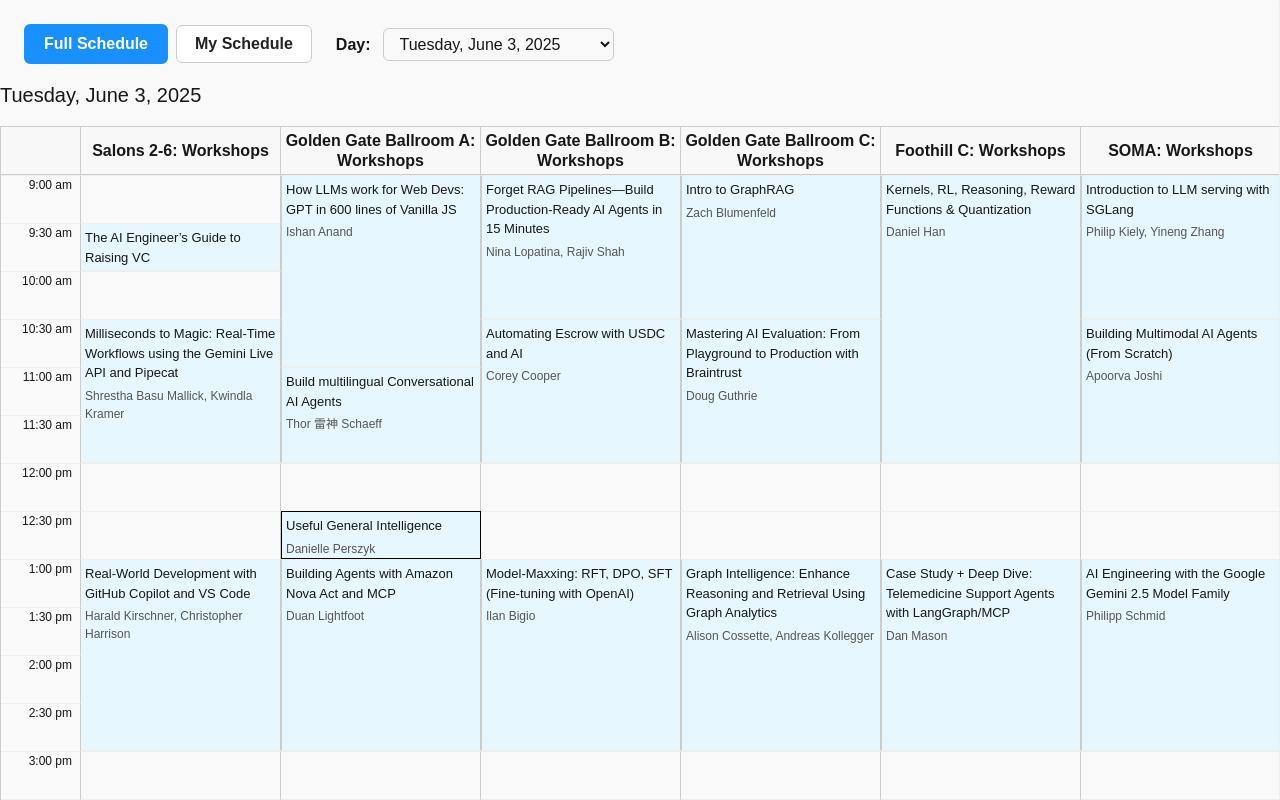
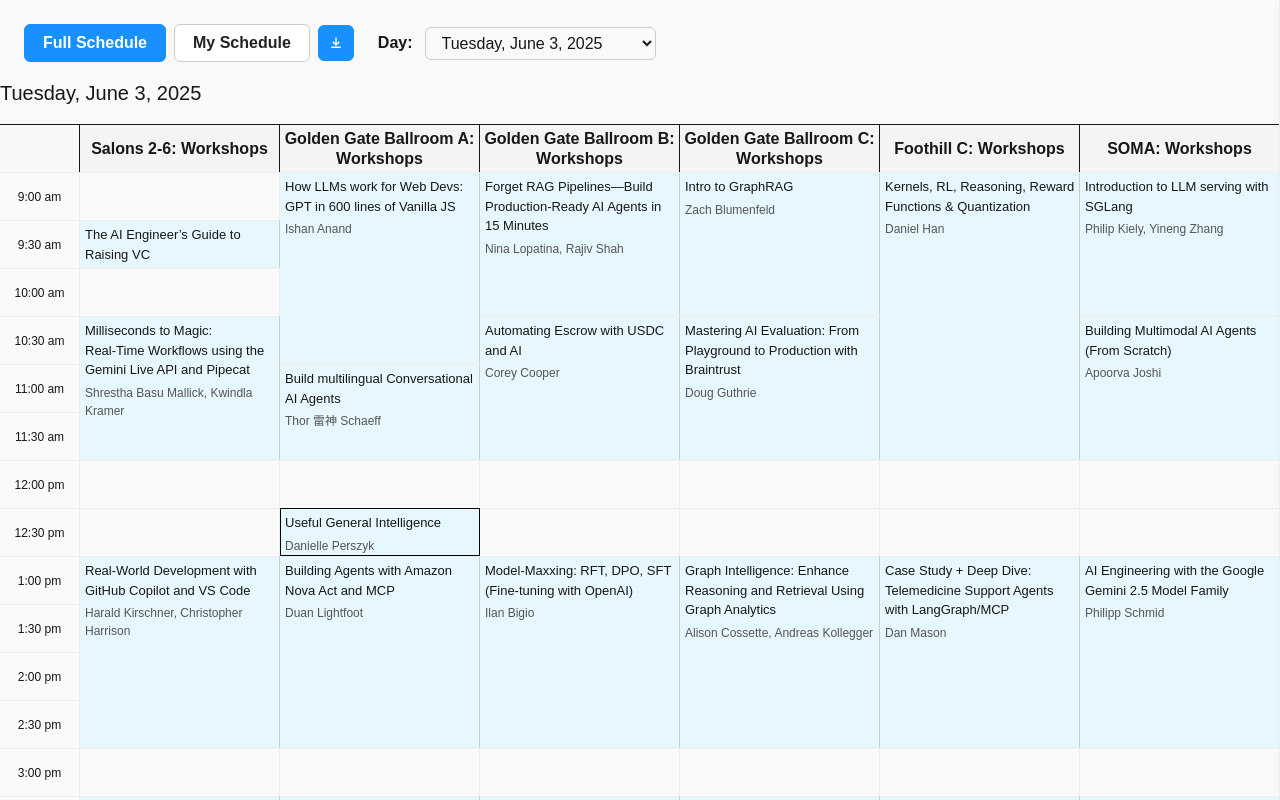
Before and after one commit to gwitwer/aiewf25, a Next.js app: page / in a window 1280 px wide. Built offline with nearby package versions, Linux system fonts and the light colour scheme.

Commit message:
Add ics download

```diff
--- a/app/page.tsx
+++ b/app/page.tsx
@@ -6,6 +6,7 @@
 import { getScheduleForDay } from "@/src/utils/scheduleUtils";
 import { Session, Speaker } from "@/src/types/schedule";
 import { useIsMobile } from "@/src/utils/useIsMobile";
+import ExportICSButton from "@/src/components/ExportICSButton";
 
 const days = [
   { date: "2025-06-03", label: "Tuesday, June 3, 2025" },
@@ -107,7 +108,7 @@
                   fontSize: 16,
                   padding: '6px 18px',
                   borderRadius: 6,
-                  border: view === 'full' ? '2px solid #1890ff' : '1px solid #ccc',
+                  border: view === 'full' ? '1px solid #1890ff' : '1px solid #ccc',
                   background: view === 'full' ? '#1890ff' : '#fff',
                   color: view === 'full' ? '#fff' : '#222',
                   cursor: 'pointer',
@@ -123,7 +124,7 @@
                   fontSize: 16,
                   padding: '6px 18px',
                   borderRadius: 6,
-                  border: view === 'my' ? '2px solid #1890ff' : '1px solid #ccc',
+                  border: view === 'my' ? '1px solid #1890ff' : '1px solid #ccc',
                   background: view === 'my' ? '#1890ff' : '#fff',
                   color: view === 'my' ? '#fff' : '#222',
                   cursor: 'pointer',
@@ -132,8 +133,9 @@
               >
                 My Schedule
               </button>
+              <ExportICSButton sessions={mySessions} rooms={myRooms} />
             </div>
-            <div style={{ padding: '16px 16px 16px 16px' }}>
+            <div style={{ display: 'flex', alignItems: 'center', padding: '16px 16px 16px 16px' }}>
               <select
                 id="day-select"
                 value={selectedDay}
@@ -148,7 +150,7 @@
           </>
         ) : (
           <div style={{ padding: 24, paddingBottom: 0, display: 'flex', alignItems: 'center', gap: 24 }}>
-            <div>
+            <div style={{ display: 'flex', alignItems: 'center' }}>
               <button
                 onClick={() => setView('full')}
                 style={{
@@ -156,7 +158,7 @@
                   fontSize: 16,
                   padding: '6px 18px',
                   borderRadius: 6,
-                  border: view === 'full' ? '2px solid #1890ff' : '1px solid #ccc',
+                  border: view === 'full' ? '1px solid #1890ff' : '1px solid #ccc',
                   background: view === 'full' ? '#1890ff' : '#fff',
                   color: view === 'full' ? '#fff' : '#222',
                   marginRight: 8,
@@ -172,7 +174,7 @@
                   fontSize: 16,
                   padding: '6px 18px',
                   borderRadius: 6,
-                  border: view === 'my' ? '2px solid #1890ff' : '1px solid #ccc',
+                  border: view === 'my' ? '1px solid #1890ff' : '1px solid #ccc',
                   background: view === 'my' ? '#1890ff' : '#fff',
                   color: view === 'my' ? '#fff' : '#222',
                   cursor: 'pointer',
@@ -180,8 +182,11 @@
               >
                 My Schedule
               </button>
+              <div style={{ marginLeft: 8 }}>
+                <ExportICSButton sessions={mySessions} rooms={myRooms} />
+              </div>
             </div>
-            <div>
+            <div style={{ display: 'flex', alignItems: 'center' }}>
               <label htmlFor="day-select" style={{ fontWeight: 600, marginRight: 12 }}>Day:</label>
               <select
                 id="day-select"
--- a/src/components/CalendarView.tsx
+++ b/src/components/CalendarView.tsx
@@ -23,6 +23,8 @@
 const blocksPer30Min = 3;
 const totalBlocks = (endHour - startHour) * blocksPerHour;
 const totalRows = (endHour - startHour) * 2; // 30-min intervals
+const cellHeight = 48;
+const baseBorderColor = '#ccc';
 
 const CalendarView: React.FC<CalendarViewProps> = ({
   sessions,
@@ -74,23 +76,21 @@
     <div className="w-full h-full overflow-x-auto">
       {title && <h2 className="my-4 text-[20px]">{title}</h2>}
       <div
-        className="grid border border-[#ccc] relative"
+        className="grid relative"
         style={{
           gridTemplateColumns: `80px repeat(${rooms.length}, 200px)`,
-          gridTemplateRows: `repeat(${totalRows}, 48px)`,
-          minWidth: 80 + rooms.length * 200,
-          height: '100%',
+          gridTemplateRows: `repeat(${totalRows}, ${cellHeight}px)`,
         }}
       >
         {/* Header Row */}
         <div
-          className="bg-[#f8f8f8] font-bold border-r border-b border-[#ccc] z-20 sticky left-0 flex items-center"
+          className={`bg-[#f8f8f8] font-bold border border-b-0 border-l-0 border-[${baseBorderColor}] z-20 sticky left-0 flex items-center`}
           style={{ gridColumn: '1 / span 1', gridRow: '1 / span 1' }}
         />
         {rooms.map((room, i) => (
           <div
             key={room.id}
-            className="bg-[#f8f8f8] font-bold border-r border-b border-[#ccc] text-center z-20 flex items-center justify-center"
+            className={`bg-[#f4f4f4] font-bold border border-b-0 border-l-0 border-[${baseBorderColor}] text-center z-20 flex items-center justify-center`}
             style={{
               gridColumn: `${i + 2} / span 1`,
               gridRow: '1 / span 1',
@@ -109,7 +109,7 @@
           <React.Fragment key={rowIdx}>
             {/* Time label */}
             <div
-              className="bg-[#fafafa] text-[12px] text-right pr-2 z-20 sticky left-0 border-t border-r border-[#eee] border-r-[#ccc]"
+              className={`bg-[#fafafa] text-[12px] text-right z-20 sticky left-0 border-t border-r border-[#eee] border-r-[${baseBorderColor}] flex items-center justify-center`}
               style={{
                 gridColumn: '1 / span 1',
                 gridRow: `${rowIdx + 2} / span 1`,
@@ -137,10 +137,11 @@
                 return (
                   <div
                     key={room.id + '-' + rowIdx}
-                    className="border-t border-r border-[#eee] border-r-[#ccc] relative"
+                    className={`border-t border-r border-[#eee] border-r-[${baseBorderColor}] relative`}
                     style={{
                       gridColumn: `${colIdx + 2} / span 1`,
                       gridRow: `${rowIdx + 2} / span 1`,
+                      minHeight: cellHeight,
                       width: 200,
                       minWidth: 200,
                       maxWidth: 200,
@@ -155,8 +156,8 @@
               const isConflicting = conflictIds.has(event.session.id);
               const isActive = activeEventId === event.session.id;
               // Border color logic
-              let borderLeftRight = '#ccc';
-              let borderTopBottom = '#eee';
+              let borderLeftRightColor = baseBorderColor;
+              let borderTopBottomColor = '#eee';
               // Check if this is the only event in the row and has no overlap
               const eventsInRow: { event: EventGridPlacement; colIdx: number }[] = [];
               rooms.forEach((r, cIdx) => {
@@ -174,21 +175,23 @@
                   (s) => s.id !== event.session.id && isOverlap(event.session, s)
                 )
               ) {
-                borderLeftRight = 'black';
-                borderTopBottom = 'black';
+                borderLeftRightColor = 'black';
+                borderTopBottomColor = 'black';
               }
               if (isSelected) {
-                borderLeftRight = '#52c41a';
-                borderTopBottom = '#52c41a';
+                borderLeftRightColor = '#52c41a';
+                borderTopBottomColor = '#52c41a';
               }
               if (isConflicting) {
-                borderLeftRight = '#ffb3b3';
-                borderTopBottom = '#ffb3b3';
+                borderLeftRightColor = '#ffb3b3';
+                borderTopBottomColor = '#ffb3b3';
               }
               if (isActive) {
-                borderLeftRight = '#1890ff';
-                borderTopBottom = '#1890ff';
+                borderLeftRightColor = '#1890ff';
+                borderTopBottomColor = '#1890ff';
               }
+
+              const borderLeft = borderLeftRightColor === baseBorderColor ? '1px solid transparent' : `1px solid ${borderLeftRightColor}`;
               return (
                 <div
                   key={room.id + '-' + rowIdx}
@@ -196,10 +199,10 @@
                   style={{
                     gridColumn: `${colIdx + 2} / span 1`,
                     gridRow: `${rowIdx + 2} / span ${Math.ceil(spanBlocks / blocksPer30Min)}`,
-                    borderTop: `1px solid ${borderTopBottom}`,
-                    borderRight: `1px solid ${borderLeftRight}`,
-                    borderBottom: `1px solid ${borderTopBottom}`,
-                    borderLeft: colIdx === 0 ? 'none' : `1px solid ${borderLeftRight}`,
+                    borderTop: `1px solid ${borderTopBottomColor}`,
+                    borderRight: `1px solid ${borderLeftRightColor}`,
+                    borderBottom: `1px solid ${borderTopBottomColor}`,
+                    borderLeft,
                     width: 200,
                     minWidth: 200,
                     maxWidth: 200,
--- /dev/null
+++ b/src/components/ExportICSButton.tsx
@@ -0,0 +1,88 @@
+import React from 'react';
+import { createEvents } from 'ics';
+import { Session, Room } from '../types/schedule';
+
+interface ExportICSButtonProps {
+  sessions: Session[];
+  rooms: Room[];
+  filename?: string;
+}
+
+const ExportICSButton: React.FC<ExportICSButtonProps> = ({ sessions, rooms, filename = 'my-schedule.ics' }) => {
+  const handleExport = () => {
+    if (!sessions.length) {
+      alert('No events to export!');
+      return;
+    }
+    const roomMap = Object.fromEntries(rooms.map(r => [r.id, r.name]));
+    const events = sessions.map(session => {
+      const start = new Date(session.startsAt);
+      const end = new Date(session.endsAt);
+      // ics expects [Y, M, D, H, M] (all 5 elements)
+      const startArr = [
+        start.getFullYear(),
+        start.getMonth() + 1,
+        start.getDate(),
+        start.getHours(),
+        start.getMinutes(),
+      ];
+      const endArr = [
+        end.getFullYear(),
+        end.getMonth() + 1,
+        end.getDate(),
+        end.getHours(),
+        end.getMinutes(),
+      ];
+      return {
+        start: startArr as [number, number, number, number, number],
+        end: endArr as [number, number, number, number, number],
+        title: session.title,
+        description: session.description || '',
+        location: roomMap[session.roomId] || '',
+        uid: session.id + '@aiewf',
+      };
+    });
+    createEvents(events, (error, value) => {
+      if (error) {
+        alert('Error generating calendar file');
+        return;
+      }
+      const blob = new Blob([value], { type: 'text/calendar' });
+      const url = URL.createObjectURL(blob);
+      const a = document.createElement('a');
+      a.href = url;
+      a.download = filename;
+      a.click();
+      URL.revokeObjectURL(url);
+    });
+  };
+
+  return (
+    <button
+      onClick={handleExport}
+      aria-label="Download My Schedule as ICS"
+      style={{
+        fontWeight: 600,
+        fontSize: 16,
+        padding: '6px 10px',
+        borderRadius: 6,
+        border: '1px solid #1890ff',
+        background: '#1890ff',
+        color: '#fff',
+        cursor: 'pointer',
+        display: 'flex',
+        alignItems: 'center',
+        justifyContent: 'center',
+        height: 36,
+        width: 36,
+      }}
+    >
+      <svg width="20" height="20" viewBox="0 0 20 20" fill="none" xmlns="http://www.w3.org/2000/svg">
+        <path d="M10 3V13M10 13L6 9M10 13L14 9" stroke="white" strokeWidth="2" strokeLinecap="round" strokeLinejoin="round"/>
+        <rect x="3" y="15" width="14" height="2" rx="1" fill="white"/>
+      </svg>
+    </button>
+  );
+};
+
+export default ExportICSButton;
```
Also changed, not shown: package.json (+6 -5 lines), 1 other file (tests, documents, lock files or other folders).
